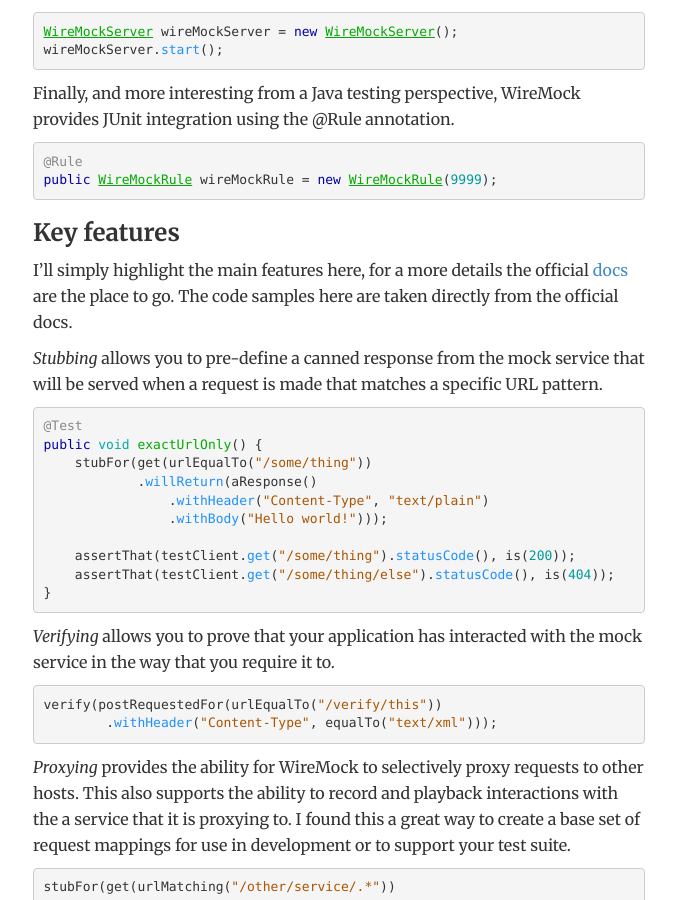
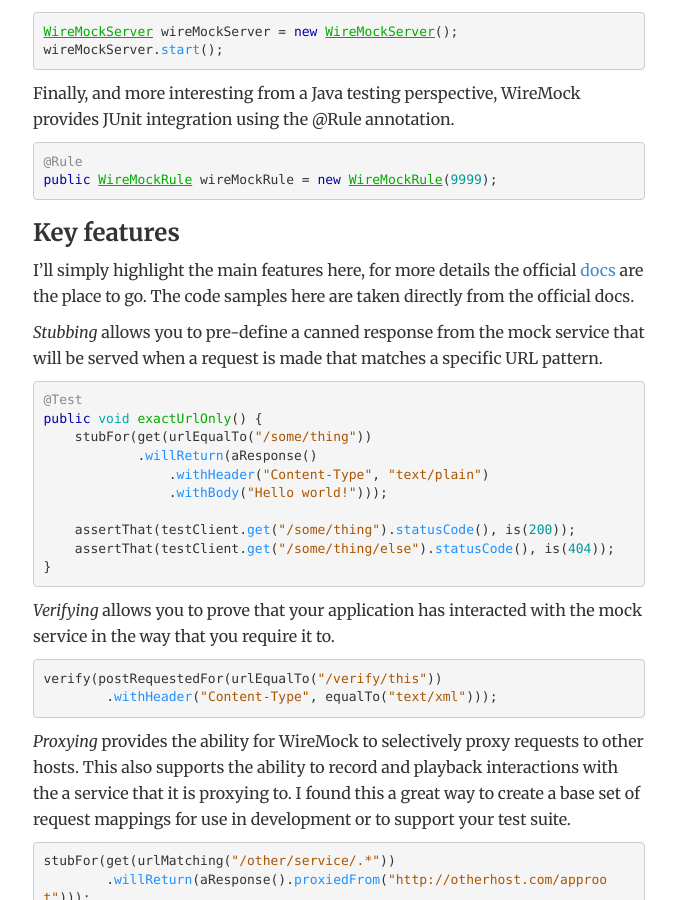
Before and after one commit to nickebbitt/nickebbitt.github.io, a Jekyll site: the page built from _posts/2017-01-01-making-a-mockery-of-web-services.markdown, in a window 1280 px wide and 900 px high, scrolled down 4738 px. Shown: the whole window, without its empty margins (301-977 px from the left). Built offline with Jekyll 4.4.1, drawn with Linux system fonts in a browser that asks for light colours.

Commit message:
Fix grammatical error

```diff
--- a/_posts/2017-01-01-making-a-mockery-of-web-services.markdown
+++ b/_posts/2017-01-01-making-a-mockery-of-web-services.markdown
@@ -100,7 +100,7 @@
 
 ### Key features
 
-I'll simply highlight the main features here, for a more details the official [docs](http://wiremock.org/docs/) are the place to go. The code samples here are taken directly from the official docs.
+I'll simply highlight the main features here, for more details the official [docs](http://wiremock.org/docs/) are the place to go. The code samples here are taken directly from the official docs.
 
 _Stubbing_ allows you to pre-define a canned response from the mock service that will be served when a request is made that matches a specific URL pattern.
 
```
